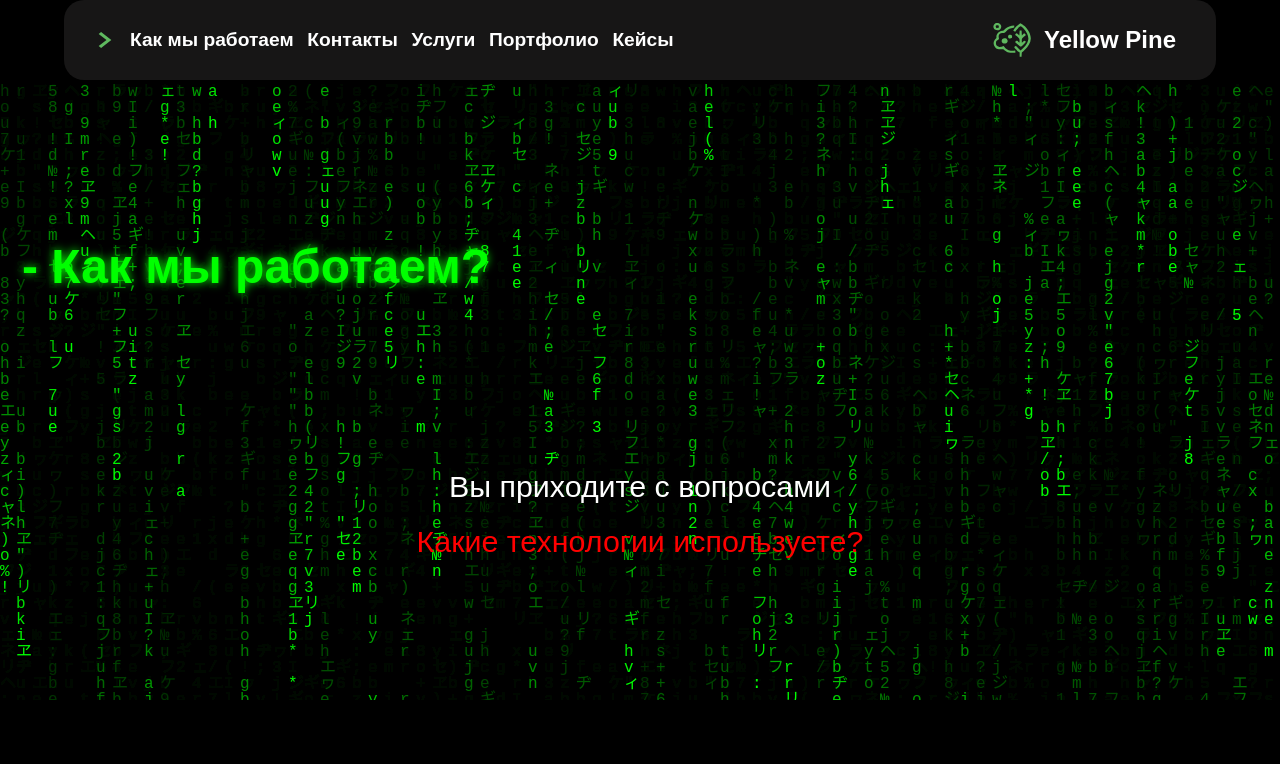
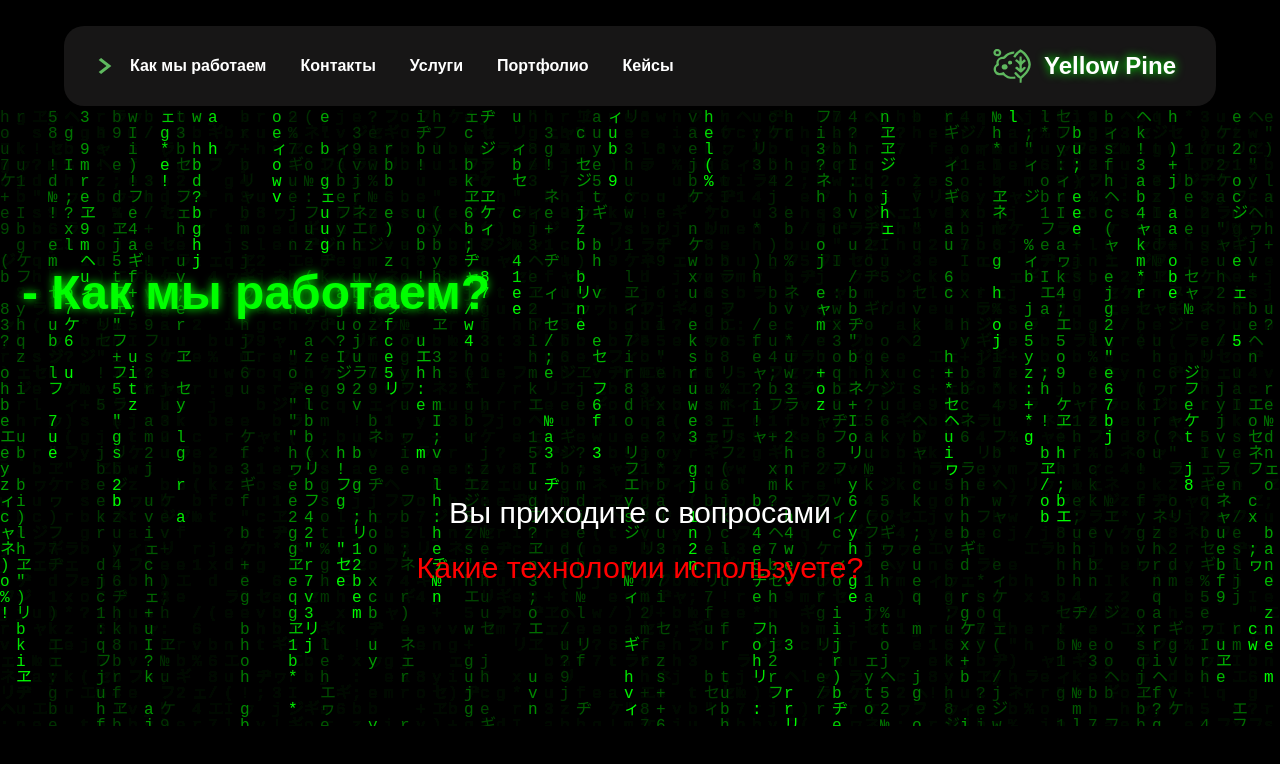
Before and after one commit to ivan1dze/tz_yellow-pine, a React (Vite) app in the folder matrix/: page / in a window 1280 px wide. Shown: the top 764 px of the page. Built offline with nearby package versions, Linux system fonts and the light colour scheme; a web font is replaced by a local one.

Commit message:
feat: font size fix

```diff
--- a/matrix/src/assets/styles/Header.css
+++ b/matrix/src/assets/styles/Header.css
@@ -16,10 +16,10 @@ body {
 }
 
 .header {
+    margin-top: 2%;
     display: flex;
     justify-content: space-between;
     align-items: center;
-    background-color: #570000;
     margin-left: 5%;
     padding: 20px;
     height: 80px;
@@ -42,25 +42,27 @@ body {
 }
 
 .nav-list li a {
+    width: 10%;
     color: white;
     text-decoration: none;
-    font-size: 1.2rem;
+    font-size: 1rem;
     font-weight: bold;
 }
 
 .nav-list li a:hover {
-    color: #00FF00; /* Зеленый цвет при наведении */
+    text-shadow: 0 0 10px #00FF00; /* Зеленый цвет при наведении */
 }
 
 .logo {
     display: flex;
     align-items: center;
-    margin-right: 20px; /* Отступ справа для красивого выравнивания */
+    margin-right: 20px;
+    text-shadow: 0 0 10px #00FF00; /* Отступ справа для красивого выравнивания */
 }
 
 .logo img {
-    height: 40px; /* Высота логотипа */
-    margin-right: 10px; /* Отступ между логотипом и текстом */
+    height: 40px;
+    margin-right: 10px;
 }
 
 .logo-text {
```
